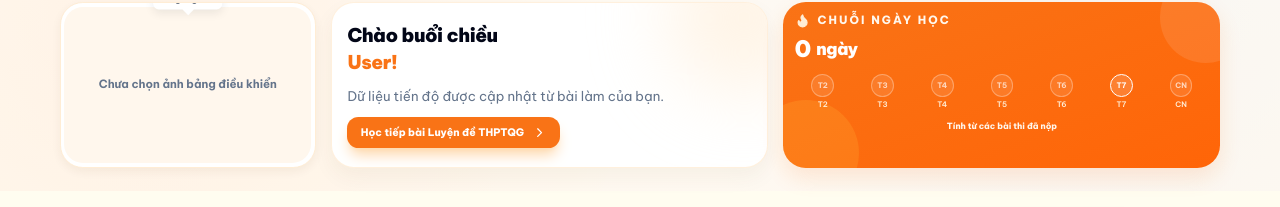
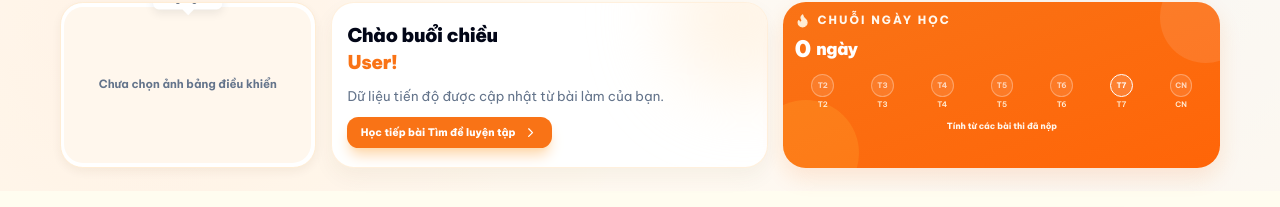
Before and after one commit to aduvava/aduvava, a Next.js app: page /dashboard in a window 1280 px wide. Shown: the part 97-304 px from the top of the page. Built offline with nearby package versions, Linux system fonts and the light colour scheme; no server answers; the database is empty; sample sign-in values are in the browser's storage.

Commit message:
Remove THPTQG catalog CTA

```diff
--- a/src/app/(site)/dashboard/page.tsx
+++ b/src/app/(site)/dashboard/page.tsx
@@ -132,7 +132,7 @@ export default async function DashboardPage() {
   const firstName = user.name?.trim().split(/\s+/).at(-1) ?? "bạn";
   const continueLearning = inProgressAttempt
     ? { title: inProgressAttempt.exam.title, href: `/attempts/${inProgressAttempt.id}` }
-    : { title: "Luyện đề THPTQG", href: "/thi-thptqg" };
+    : { title: "Tìm đề luyện tập", href: "/exams" };
   const submittedDates = new Set(
     attempts
       .map((attempt) => attempt.submittedAt)
```
